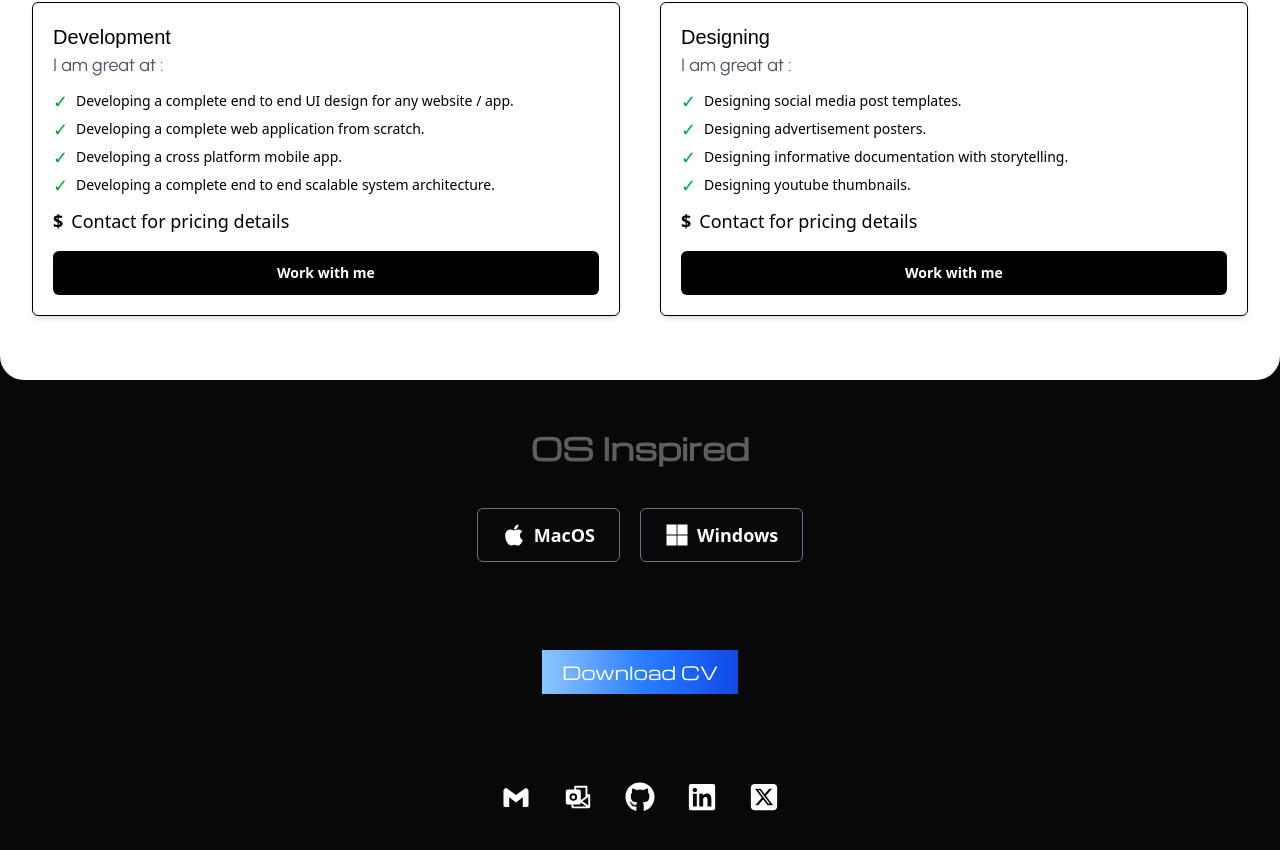
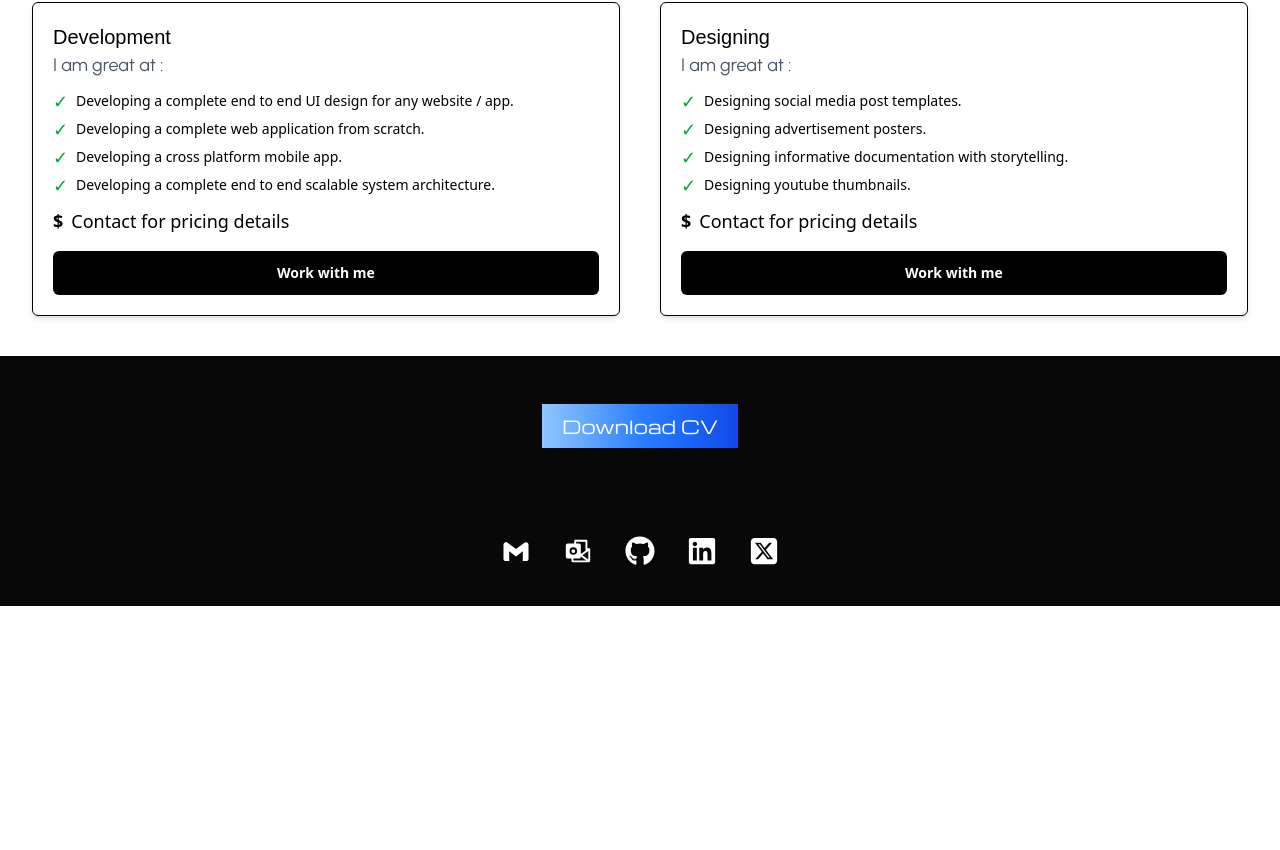
Before and after one commit to isudiptodas/isudiptodas_portfolio, a Next.js app: page / in a window 1280 px wide. Shown: the part 2662-3512 px from the top of the page. After the commit the page ends 3268 px from the top, so only its background shows below. Built offline with nearby package versions, Linux system fonts and the light colour scheme; a web font is replaced by a local one.

Commit message:
removed footer OS portfolio section

```diff
--- a/src/app/page.tsx
+++ b/src/app/page.tsx
@@ -295,28 +295,6 @@ function page() {
             </div>
         </div>
 
-
-        {/* os theme portfolio */}
-        <div className={`w-full relative h-auto bg-[#080808] py-8 lg:py-10 px-5 flex flex-col justify-start items-center`}>
-          <div className={`w-full absolute top-0 py-3 rounded-b-4xl bg-white`}></div>
-
-          <h1 className={`w-full mb-7 mt-8 lg:mb-10 text-center font-Michroma font-semibold text-xl lg:text-3xl text-white opacity-35 leading-10`}>OS Inspired</h1>
-
-          <div className={`w-full h-auto flex flex-col md:flex-row justify-center items-center gap-5`}>
-            {/* macos */}
-            <div onClick={() => navigate('https://os-theme.vercel.app/macos')} className={`w-auto h-auto hover:bg-white group duration-200 ease-in-out border border-gray-500 cursor-pointer py-3 px-6 rounded-md flex justify-center items-center gap-2`}>
-              <span className={`text-2xl text-white group-hover:text-black duration-200 ease-in-out`}><FaApple /></span>
-              <p className={`text-white group-hover:text-black duration-200 ease-in-out font-semibold text-lg`}>MacOS</p>
-            </div>
-
-            {/* windows */}
-            <div onClick={() => navigate('https://os-theme.vercel.app/windows')} className={`w-auto h-auto hover:bg-blue-500 duration-200 ease-in-out border border-gray-500 cursor-pointer py-3 px-6 rounded-md flex justify-center items-center gap-2`}>
-              <span className={`text-2xl text-white`}><FaMicrosoft /></span>
-              <p className={`text-white font-semibold text-lg`}>Windows</p>
-            </div>
-          </div>
-        </div>
-
         <div className={`w-full bg-[#080808] py-7 md:py-12 flex justify-center items-center`}>
           <Link href='/cv_sudipto.pdf' download="/cv_sudipto.pdf" className={`w-auto px-5 py-2 hover:scale-95 hover:rounded-4xl duration-200 ease-in-out cursor-pointer bg-gradient-to-r from-blue-300 via-blue-500 to-blue-700 text-white font-Michroma text-sm md:text-lg font-light`}>Download CV</Link>
         </div>
```
